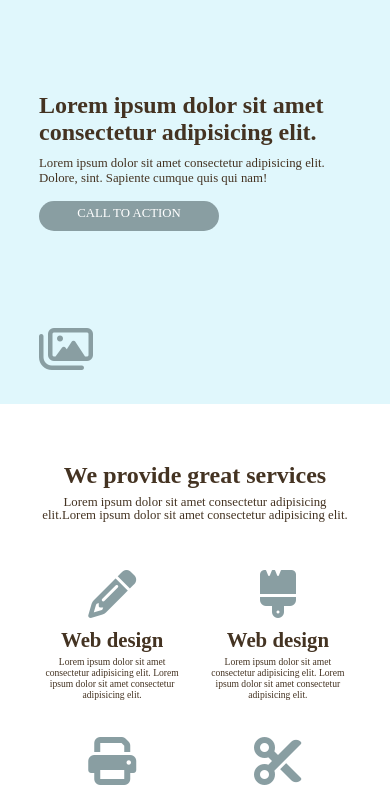
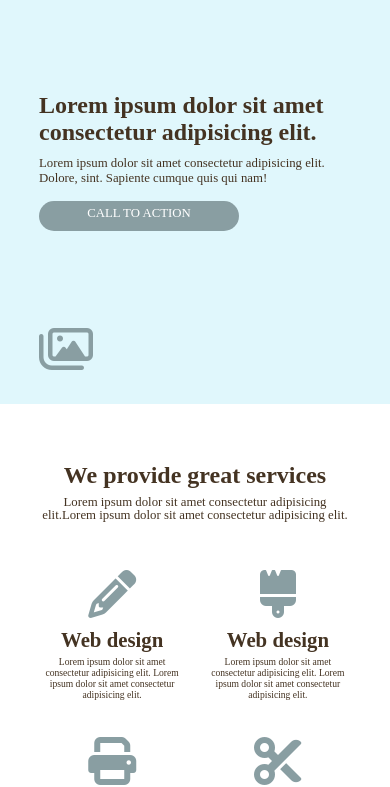
Before and after one commit to kanekomoeka/LP_coding, a plain HTML site: page index.html in a window 390 px wide. Shown: the part 58-845 px from the top of the page. Drawn offline with nearby package versions, Linux system fonts and the light colour scheme.

Commit message:
Update style.css

```diff
--- a/style.css
+++ b/style.css
@@ -151,7 +151,7 @@ header {
   text-transform: uppercase;
   padding: 10px 20px;
   border-radius: 50px;
-  width: 180px;
+  width: 200px;
   text-align: center;
   margin-top: 10%;
 }
@@ -348,7 +348,6 @@ i {
   .button {
     margin-top: 5%;
     height: 30px;
-    width: 180px;
     padding: 5px 20px;
   }
 
```
